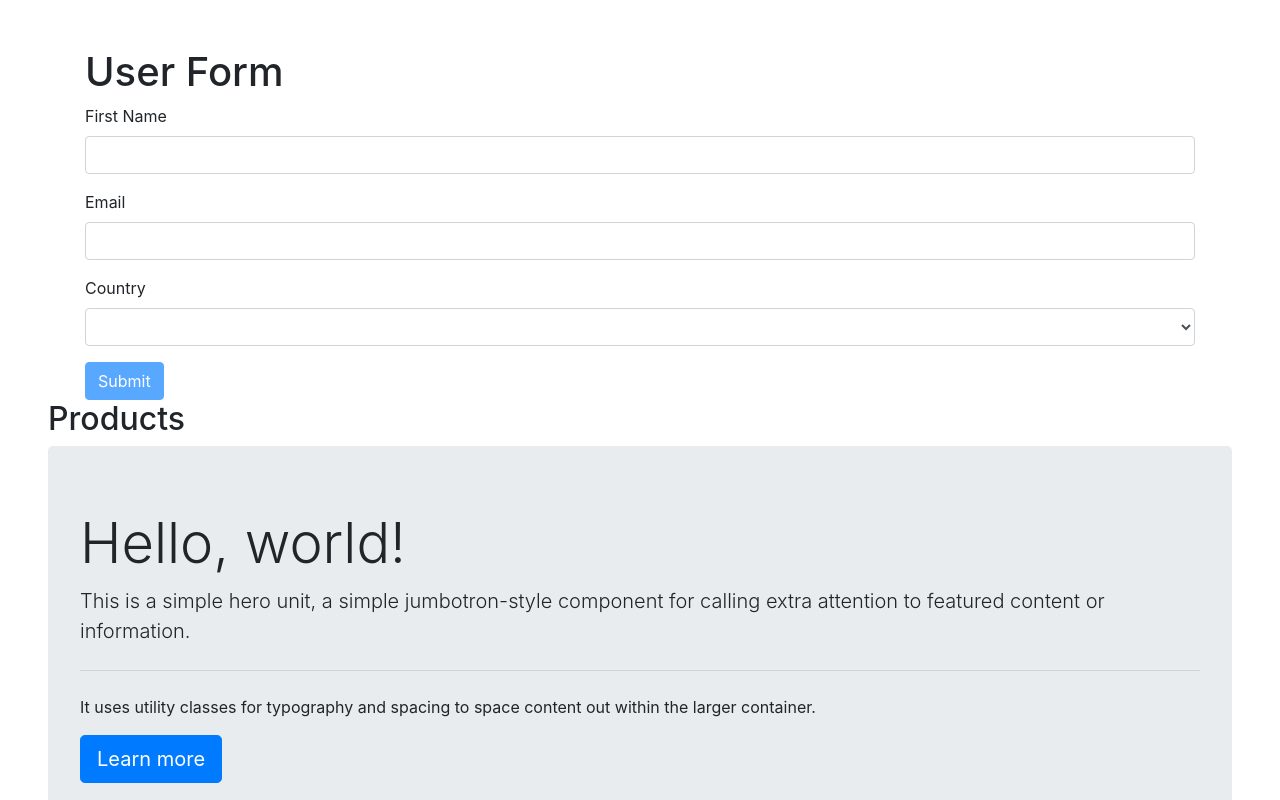
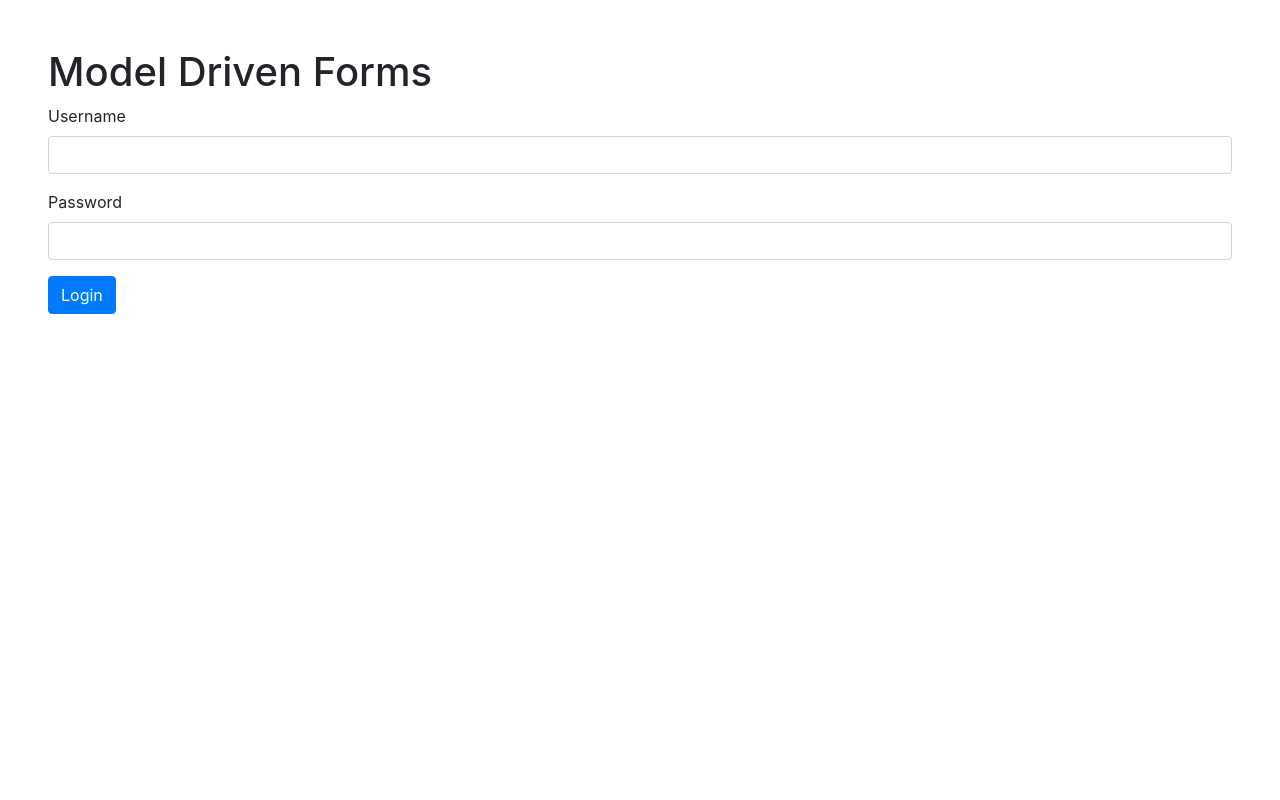
Before and after one commit to Aramex86/angular-practice, an Angular app: page / in a window 1280 px wide. Shown: the top 800 px of the page. Built offline with nearby package versions, Linux system fonts and the light colour scheme.

Commit message:
model driven

```diff
--- a/src/app/app.component.html
+++ b/src/app/app.component.html
@@ -1,2 +1,3 @@
-<app-user-form></app-user-form>
-<app-products></app-products>
+<!-- <app-user-form></app-user-form>
+<app-products></app-products> -->
+<app-login-user></app-login-user>
--- a/src/app/app.module.ts
+++ b/src/app/app.module.ts
@@ -12,6 +12,8 @@ import { ProductsComponent } from './products/products.component';
 import { ProductService } from './service/product.service';
 import { JumbotronComponent } from './jumbotron/jumbotron.component';
 import { UserFormComponent } from './user-form/user-form.component';
+import { LoginUserComponent } from './login-user/login-user.component';
+import { ReactiveFormsModule } from '@angular/forms';
 
 @NgModule({
   declarations: [
@@ -21,12 +23,14 @@ import { UserFormComponent } from './user-form/user-form.component';
     ProductsComponent,
     JumbotronComponent,
     UserFormComponent,
+    LoginUserComponent,
   ],
   imports: [
     BrowserModule,
     AppRoutingModule,
     FormsModule,
     HttpClientModule,
+    ReactiveFormsModule
   ],
   providers: [
     ProductService
--- /dev/null
+++ b/src/app/login-user/login-user.component.html
@@ -0,0 +1,28 @@
+<h1>{{title}}</h1>
+
+<form [formGroup]='form' (ngSubmit)='login()'>
+  <div class="form-group">
+    <label for="username">Username</label>
+    <input id="username" type="text" class="form-control"
+    formControlName="username"
+    >
+    <div
+    *ngIf='form.controls.username.touched && !form.controls.username.valid' class="alert alert-danger"
+    >Username is required</div>
+  </div>
+  <div class="form-group">
+    <label for="password">Password</label>
+    <input id="username" type="password" class="form-control"
+    formControlName="password"
+    >
+    <div
+    *ngIf='form.controls.username.touched && !form.controls.username.valid' class="alert alert-danger"
+    >Password is required</div>
+  </div>
+  <button
+   class="btn btn-primary"
+    type="submit"
+
+
+  >Login</button>
+</form>
--- /dev/null
+++ b/src/app/login-user/login-user.component.ts
@@ -0,0 +1,33 @@
+import { Component, OnInit } from '@angular/core';
+import {FormBuilder, FormGroup , /*  FormControl, */ Validators} from '@angular/forms';
+
+@Component({
+  selector: 'app-login-user',
+  templateUrl: './login-user.component.html',
+  styleUrls: ['./login-user.component.css']
+})
+export class LoginUserComponent implements OnInit {
+
+  title = 'Model Driven Forms';
+
+  /* form = new FormGroup({
+    username: new FormControl('', Validators.required),
+    password: new FormControl('', Validators.required),
+  }); */
+
+  form: FormGroup;
+  constructor(fb: FormBuilder) {
+      this.form = fb.group({
+        username: ['', Validators.required],
+        password: ['', Validators.required]
+      });
+
+   }
+
+  ngOnInit(): void {}
+
+  login() {
+    console.log(this.form.value);
+  }
+
+}
--- a/src/app/user-form/user-form.component.html
+++ b/src/app/user-form/user-form.component.html
@@ -1,3 +1,4 @@
+{{title}}
 <div class="container">
   <h1>User Form</h1>
   <form (ngSubmit)="onSubmit()" #userForm="ngForm">
@@ -35,5 +36,3 @@
   Country:{{model.country}}<br>
   <button class="btn btn-info" (click)="submitted=false">Remove</button>
 </div>
-
-<!--61 page-->
--- a/src/app/user-form/user-form.component.ts
+++ b/src/app/user-form/user-form.component.ts
@@ -8,6 +8,8 @@ import { User } from '../user';
   styleUrls: ['./user-form.component.css']
 })
 export class UserFormComponent implements OnInit {
+
+  title ="Two-way data binding with ngModel"
 
   countries = ['USA', 'UK', 'Singapore', 'Australia'];
 
```
Also changed, not shown: src/app/login-user/login-user.component.css (added), 1 other file (tests, documents, lock files or other folders).
